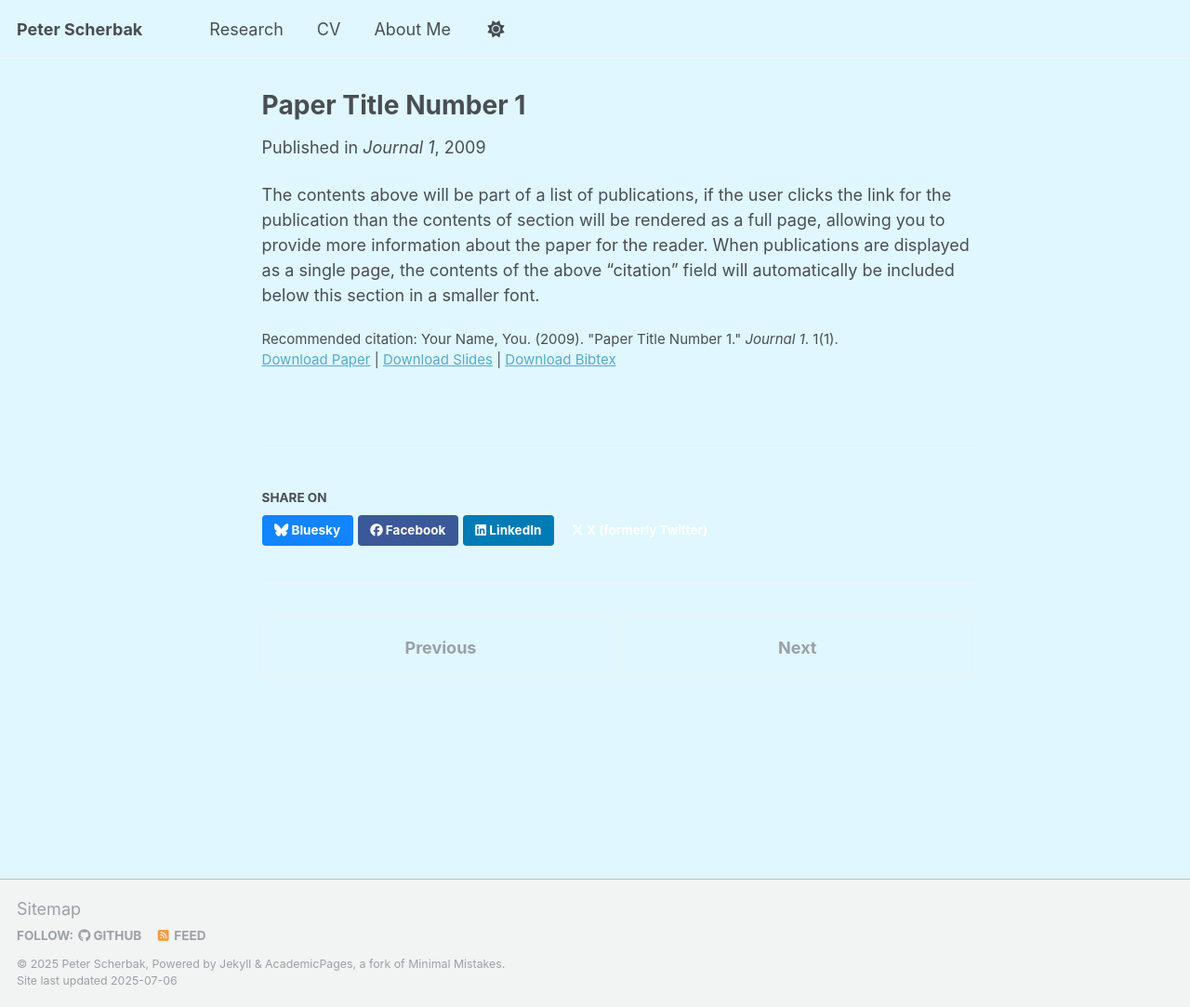
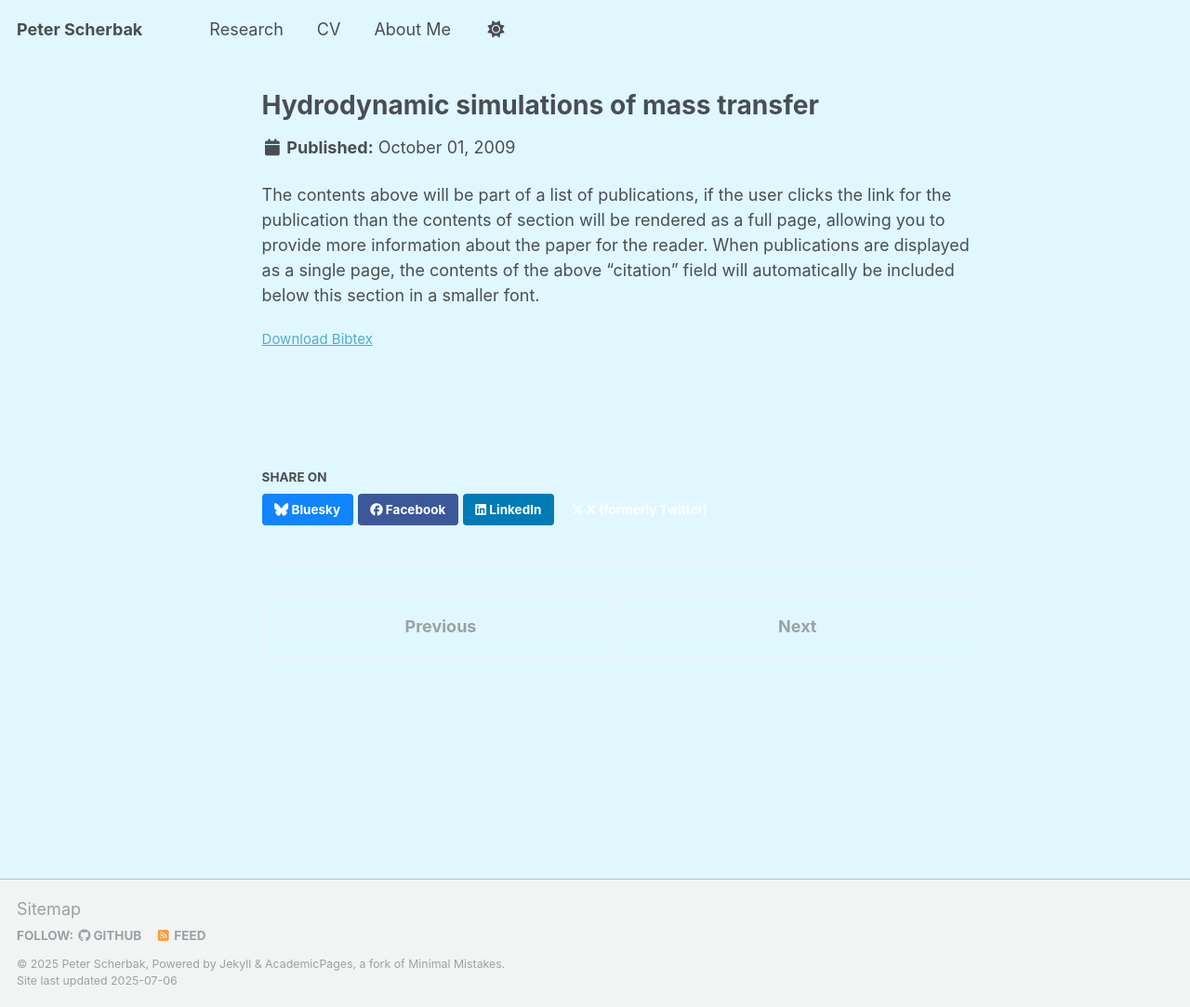
Before and after one commit to peterscherbak/peterscherbak.github.io, a Jekyll site: the page built from _publications/2009-10-01-paper-title-number-1.md, in a window 1280 px wide and 1083 px high. Shown: the whole window at 93% size. Built offline with Jekyll 4.4.1, drawn with Linux system fonts in a browser that asks for light colours; a script that is not in the unit is left out.

Commit message:
Update 2009-10-01-paper-title-number-1.md

```diff
--- a/_publications/2009-10-01-paper-title-number-1.md
+++ b/_publications/2009-10-01-paper-title-number-1.md
@@ -1,14 +1,10 @@
 ---
-title: "Paper Title Number 1"
+title: "Hydrodynamic simulations of mass transfer"
 collection: publications
 category: manuscripts
-permalink: /publication/2009-10-01-paper-title-number-1
-excerpt: 'This paper is about the number 1. The number 2 is left for future work.'
+permalink: /publication/paper-title-number-1
+excerpt: 'Simulations of mass transfer'
 date: 2009-10-01
-venue: 'Journal 1'
-slidesurl: 'http://academicpages.github.io/files/slides1.pdf'
-paperurl: 'http://academicpages.github.io/files/paper1.pdf'
 bibtexurl: 'http://academicpages.github.io/files/bibtex1.bib'
-citation: 'Your Name, You. (2009). &quot;Paper Title Number 1.&quot; <i>Journal 1</i>. 1(1).'
 ---
 The contents above will be part of a list of publications, if the user clicks the link for the publication than the contents of section will be rendered as a full page, allowing you to provide more information about the paper for the reader. When publications are displayed as a single page, the contents of the above "citation" field will automatically be included below this section in a smaller font.
```
